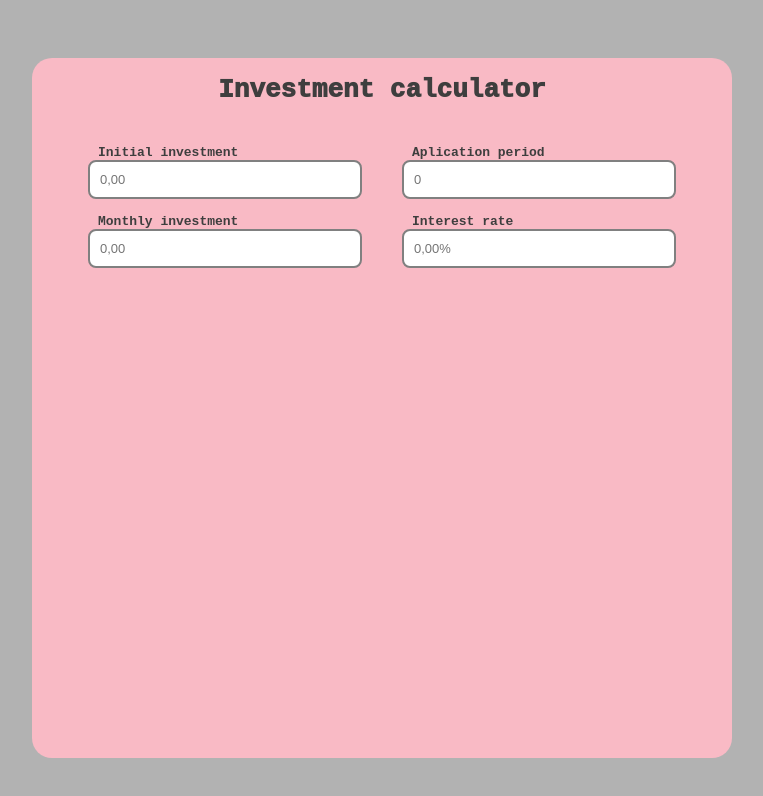
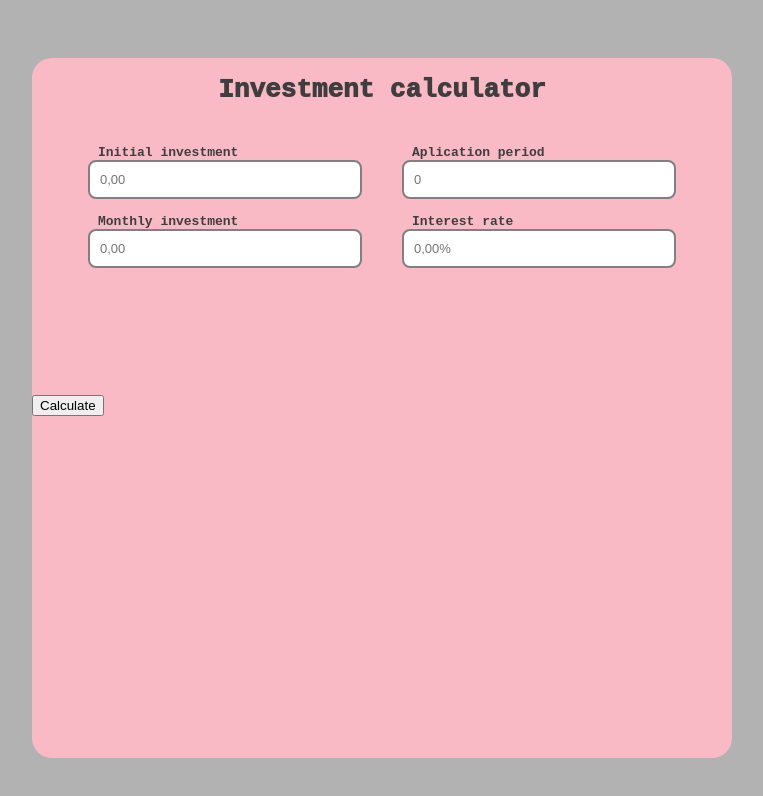
Before and after one commit to lucabattesini/interest-calculator, a Next.js app in the folder interest-calculator-app/: page / in a window 1280 px wide. Shown: the top 796 px of the page, without its empty margins (258-1021 px from the left). Built offline with nearby package versions, Linux system fonts and the light colour scheme.

Commit message:
Creating a button

```diff
--- a/interest-calculator-app/app/page.js
+++ b/interest-calculator-app/app/page.js
@@ -24,6 +24,9 @@ export default function MainPage() {
               <input className="interestRate" placeholder="0,00%"></input>
             </div>
           </div>
+          <div className="submitButton">
+              <button>Calculate</button>
+          </div>
         </div>
       </main>
     </body>
```
